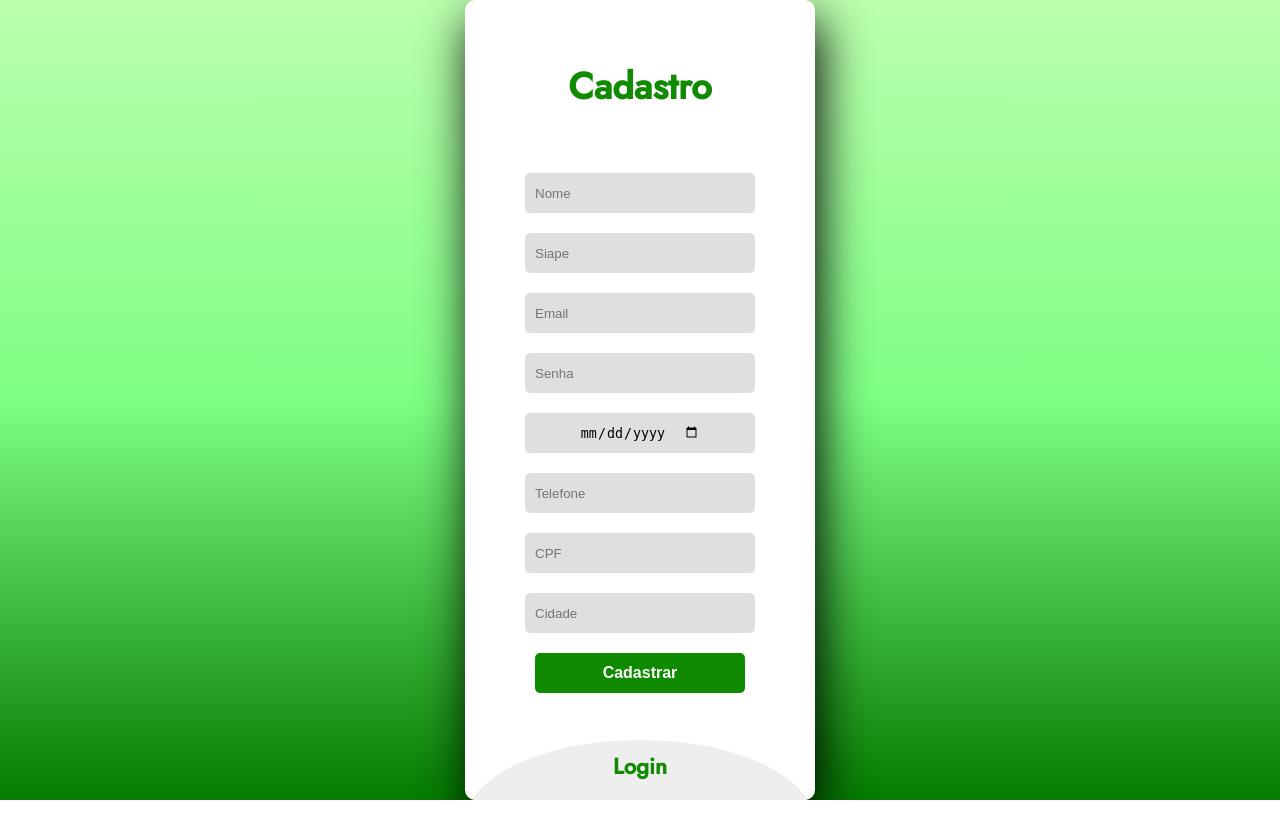
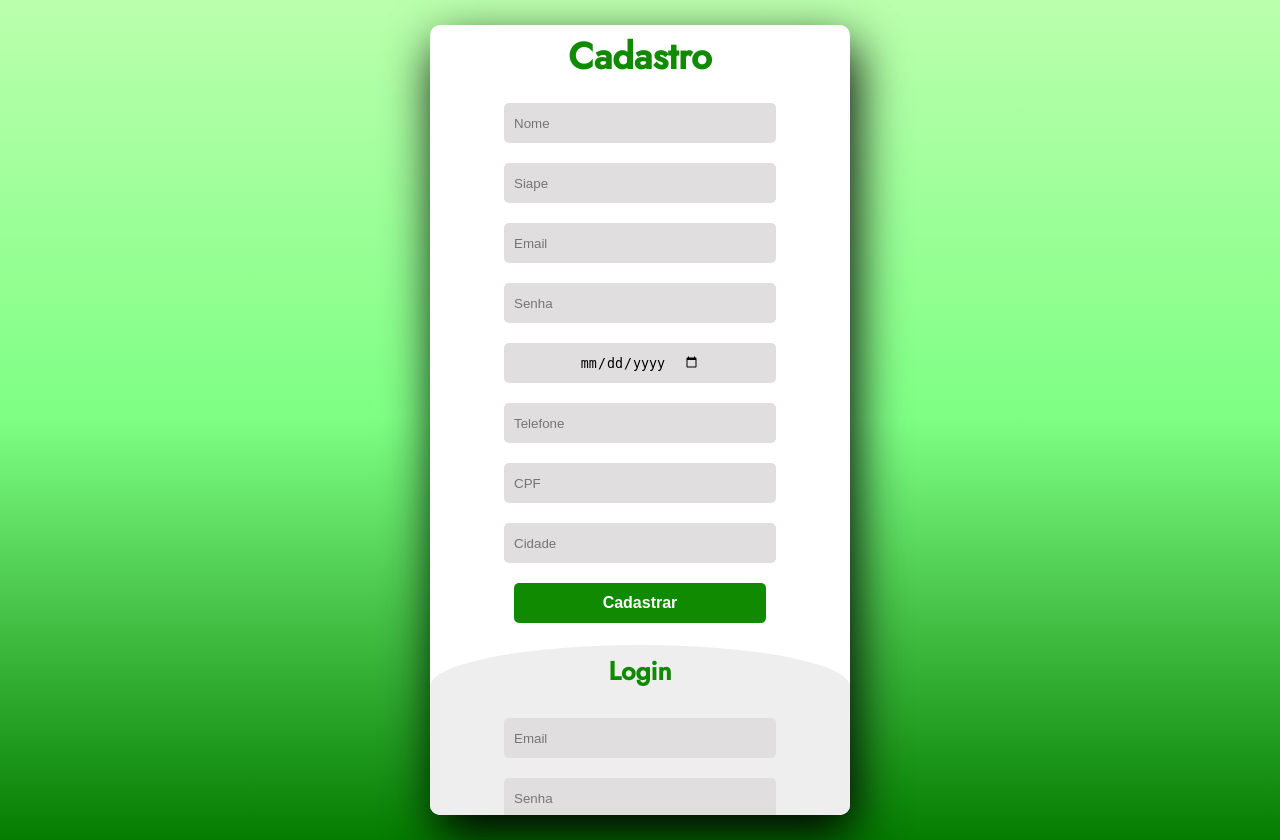
Before and after one commit to luan2020321821/ppi_grupo6, a PHP site: page /loginpage.php in a window 1280 px wide. Before the commit the page ends 800 px from the top, so only its background shows below. Run offline with PHP 8.4, Linux system fonts and the light colour scheme.

Commit message:
Add files via upload

```diff
--- a/stylelog.css
+++ b/stylelog.css
@@ -1,5 +1,5 @@
 body{
-	margin: 0;
+	margin: 20px;
 	padding: 0;
 	display: flex;
 	justify-content: center;
@@ -14,8 +14,8 @@ body{
 }
 
 .main{
-	width: 350px;
-	height: 800px;
+	width: 420px;
+	height: 790px;
 	background: rgb(255, 255, 255);
 	overflow: hidden;
 	border-radius: 10px;
@@ -34,7 +34,7 @@ label{
 	font-size: 2.3em;
 	justify-content: center;
 	display: flex;
-	margin: 60px;
+	margin: 5px;
 	font-weight: bold;
 	cursor: pointer;
 	transition: .5s ease-in-out;
@@ -83,7 +83,7 @@ button:hover, #enviar:hover {
 	background: #d5e6d8;
 }
 .login{
-	height: 1000px;
+	height: 500px;
 	background: #eee;
 	border-radius: 60% / 10%;
 	transform: translateY(-180px);
@@ -91,11 +91,11 @@ button:hover, #enviar:hover {
 }
 .login label{
 	color: #108a00;
-	transform: scale(.6);
+	transform: scale(.7);
 }
 
 #chk:checked ~ .login{
-	transform: translateY(-500px);
+	transform: translateY(-400px);
 }
 #chk:checked ~ .login label{
 	transform: scale(1);
```
